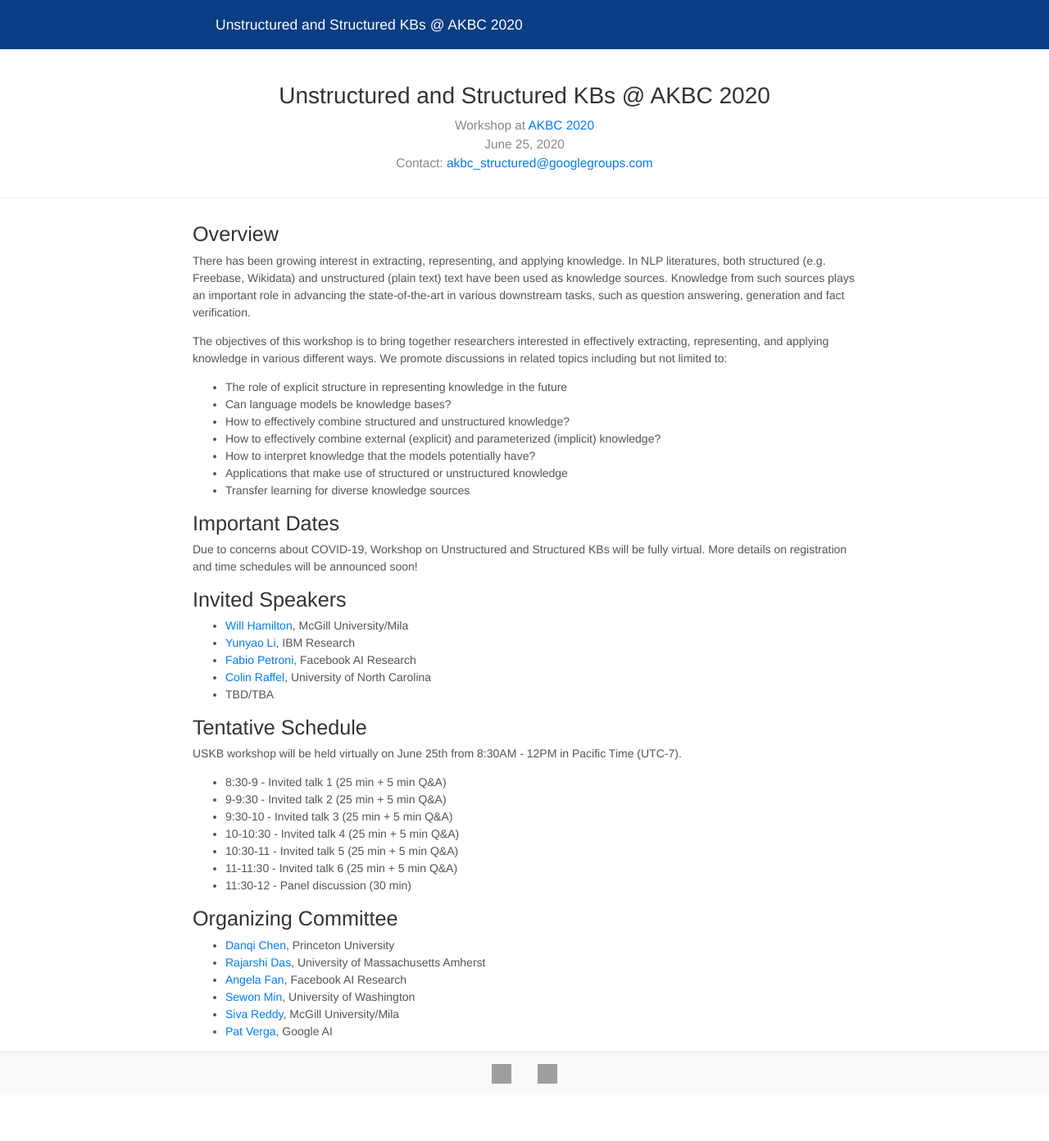
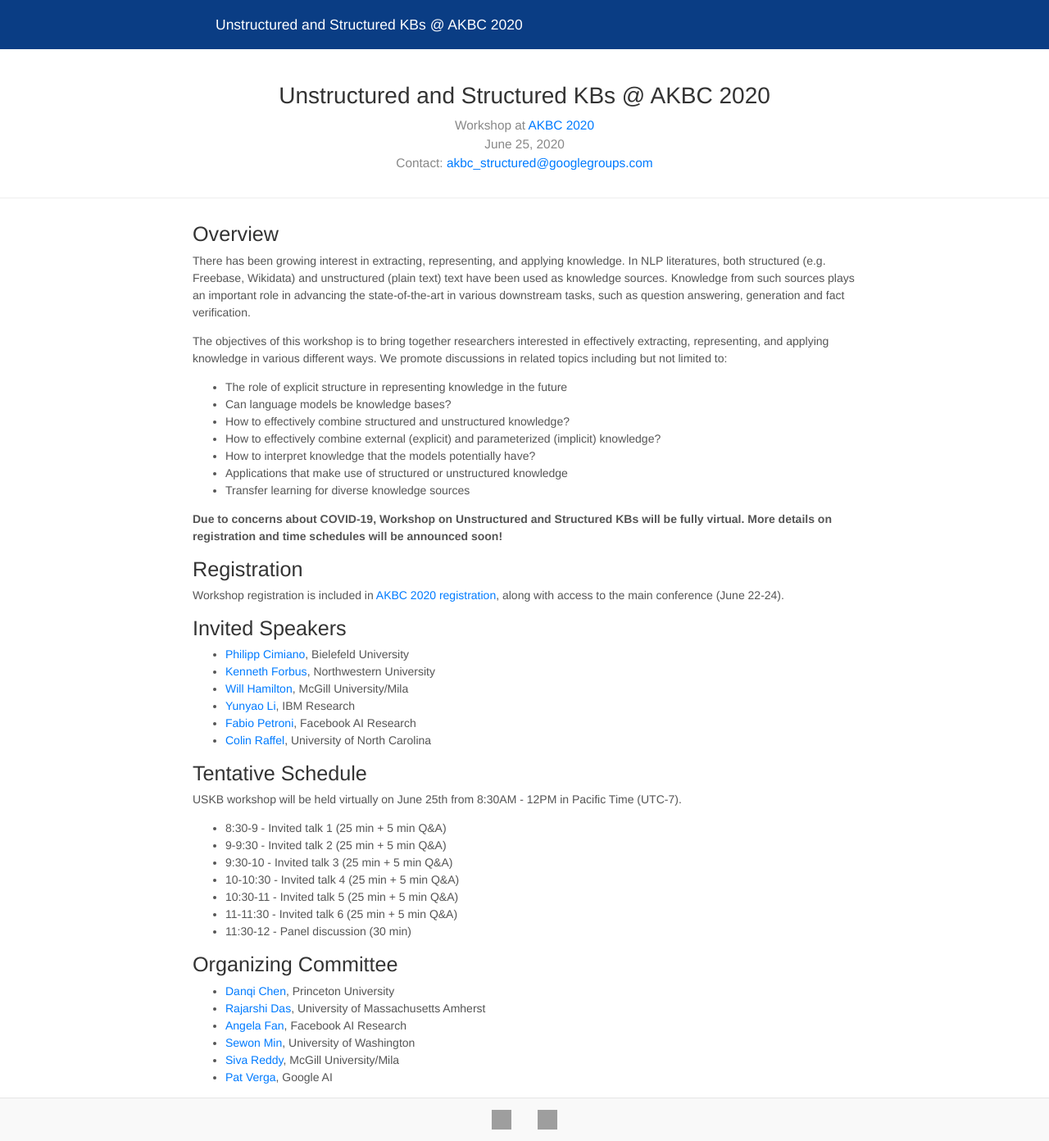
Before and after one commit to spa-nlp/spa-nlp.github.io, a Jekyll site: the page built from index.md, in a window 1280 px wide and 1392 px high. Shown: the whole window at 82% size. Built offline with Jekyll 4.4.1, drawn with Linux system fonts in a browser that asks for light colours; nearby versions of some CDN libraries; grey boxes are pictures that could not be loaded.

Commit message:
finalize speakers & add registration info

```diff
--- a/index.md
+++ b/index.md
@@ -20,18 +20,21 @@ The objectives of this workshop is to bring together researchers interested in e
 - Transfer learning for diverse knowledge sources
 
 
-## Important Dates
+**Due to concerns about COVID-19, Workshop on Unstructured and Structured KBs will be fully virtual. More details on registration and time schedules will be announced soon!**
 
-Due to concerns about COVID-19, Workshop on Unstructured and Structured KBs will be fully virtual. More details on registration and time schedules will be announced soon!
+## Registration
+
+Workshop registration is included in [AKBC 2020 registration](https://akbc.ws/2020/registration/), along with access to the main conference (June 22-24).
 
 
 ## Invited Speakers
 
+- [Philipp Cimiano](http://www.sc.cit-ec.uni-bielefeld.de/team/philipp-cimiano/), Bielefeld University
+- [Kenneth Forbus](https://users.cs.northwestern.edu/~forbus/), Northwestern University
 - [Will Hamilton](https://williamleif.github.io/), McGill University/Mila
 - [Yunyao Li](https://researcher.watson.ibm.com/researcher/view.php?person=us-yunyaoli), IBM Research
 - [Fabio Petroni](https://www.fabiopetroni.com/), Facebook AI Research
 - [Colin Raffel](https://craffel.github.io/), University of North Carolina
-- TBD/TBA
 
 
 ## Tentative Schedule
```
